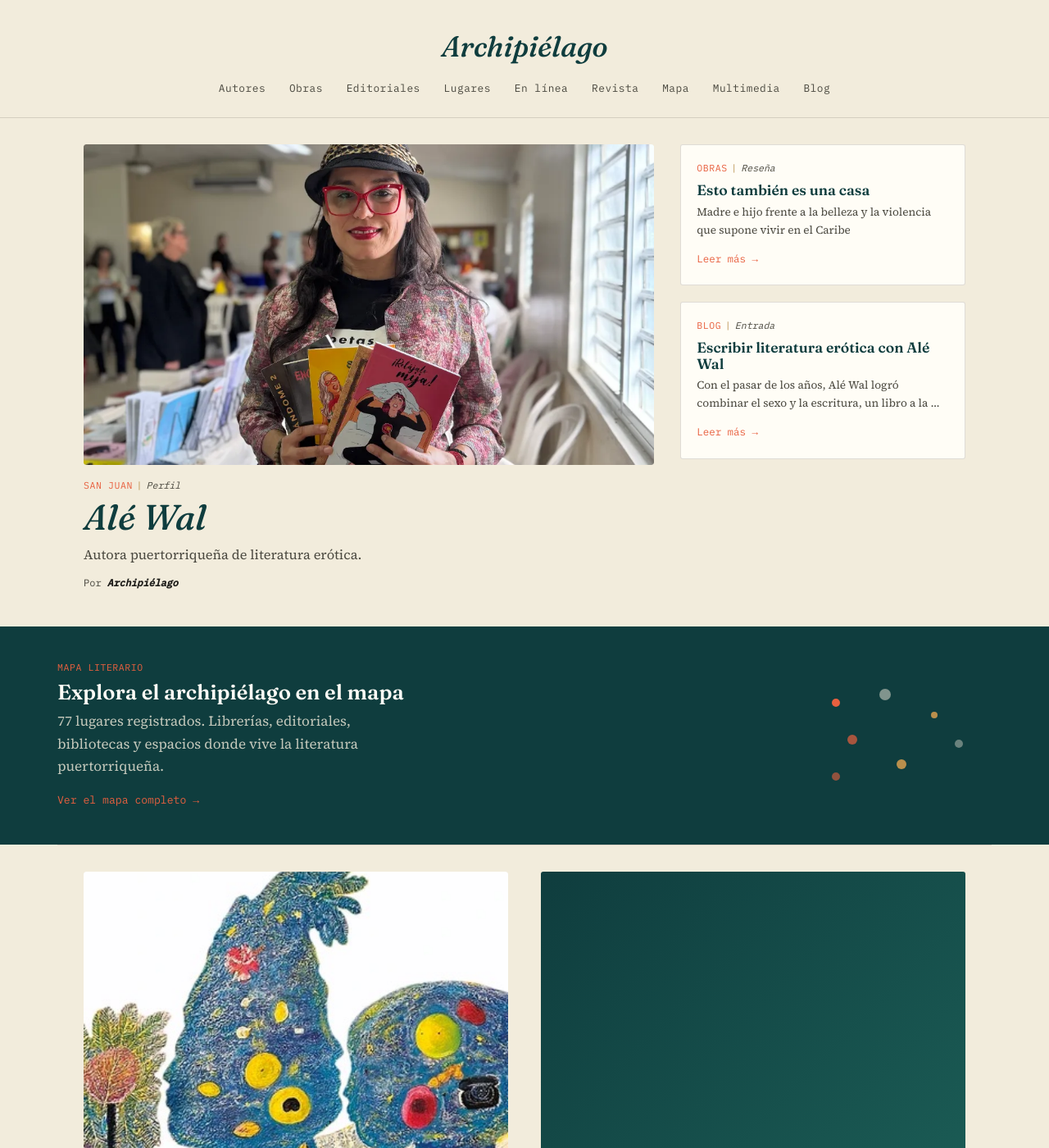
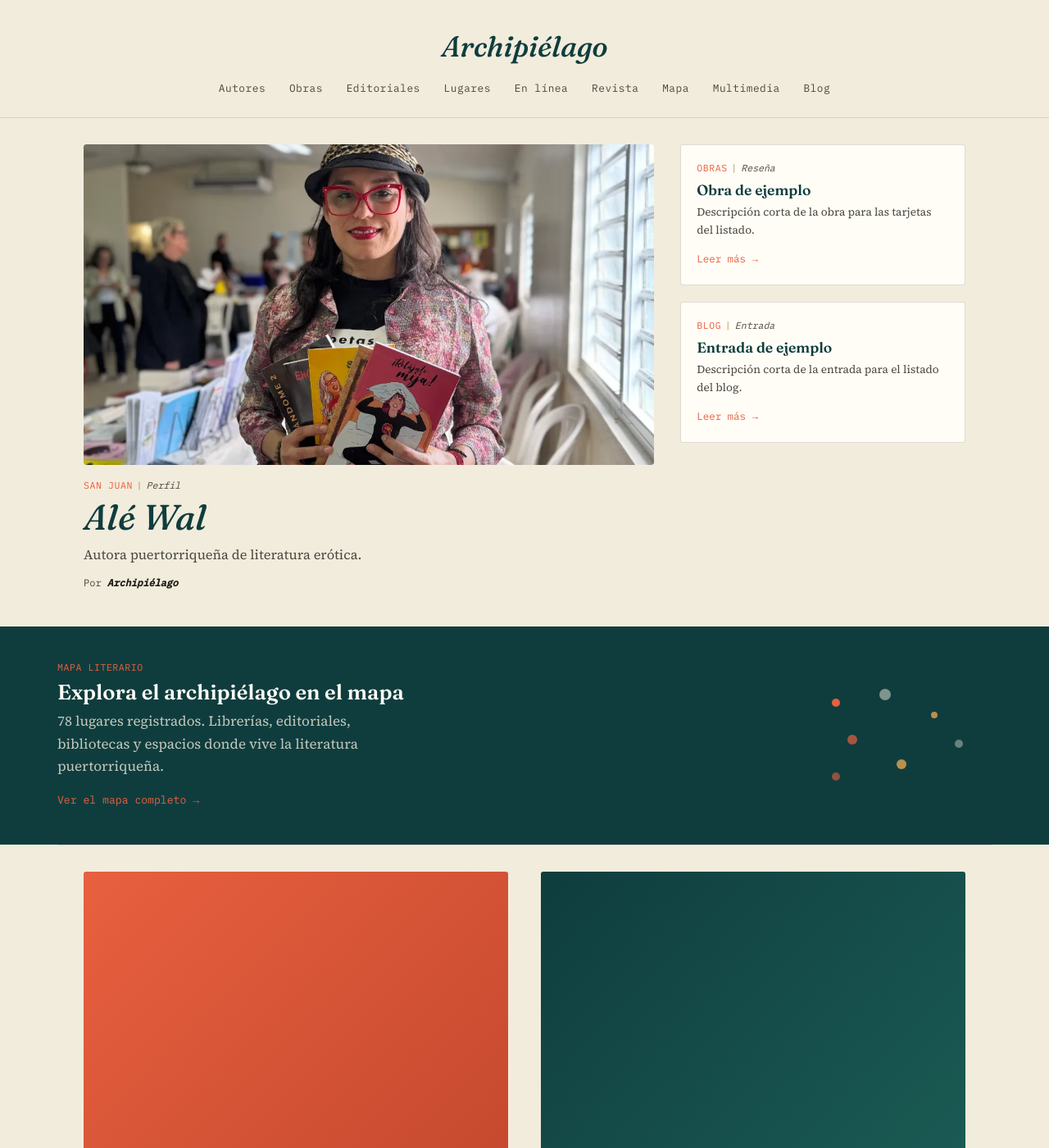
Before and after one commit to rgjanet/archipielago, a Jekyll site: the page built from index.html, in a window 1280 px wide and 1400 px high. Shown: the whole window at 82% size. Built offline with Jekyll 4.4.1, drawn with Linux system fonts in a browser that asks for light colours; some of the changed text lies outside the part shown.

Commit message:
Add files via upload

```diff
--- /dev/null
+++ b/_blog/entrada-de-ejemplo.md
@@ -0,0 +1,8 @@
+---
+title: "Entrada de ejemplo"
+date: 2026-08-15 00:00:00 -0400
+author: "Archipiélago"
+description: "Descripción corta de la entrada para el listado del blog."
+---
+Este es el cuerpo de una entrada de ejemplo. Edítala o bórrala desde /admin
+una vez tengas contenido real que publicar aquí.
--- /dev/null
+++ b/_works/ejemplo-obra.md
@@ -0,0 +1,8 @@
+---
+title: "Obra de ejemplo"
+author: Marigloria Palma
+year: "1949"
+genre: Poesía
+description: "Descripción corta de la obra para las tarjetas del listado."
+---
+Reseña o descripción larga de la obra. Edítala o bórrala desde /admin.
--- a/index.html
+++ b/index.html
@@ -345,7 +345,7 @@ title: Inicio
           {% endif %}
         {% endfor %}
       {% else %}
-        {% assign explore_authors = site.authors | limit: 3 %}
+        {% assign explore_authors = site.authors | slice: 0, 3 %}
         {% for a in explore_authors %}
       <a href="{{ a.url | relative_url }}">
         {% if a.photo and a.photo != blank %}
@@ -387,7 +387,7 @@ title: Inicio
           {% endif %}
         {% endfor %}
       {% else %}
-        {% assign explore_works = site.works | limit: 3 %}
+        {% assign explore_works = site.works | slice: 0, 3 %}
         {% for w in explore_works %}
       <a href="{{ w.url | relative_url }}">
         {% if w.cover and w.cover != blank %}
@@ -430,7 +430,7 @@ title: Inicio
           {% endif %}
         {% endfor %}
       {% else %}
-        {% assign explore_places = site.map_locations | limit: 3 %}
+        {% assign explore_places = site.map_locations | slice: 0, 3 %}
         {% for p in explore_places %}
       <a href="{{ p.url | relative_url }}">
         {% if p.photo and p.photo != blank %}
```
Also changed, not shown: _authors/marigloria-palma.md (added, +12 -0 lines), _data/footer.yml (+17 -23 lines), _map_locations/libreria-ejemplo.md (added, +8 -0 lines).
